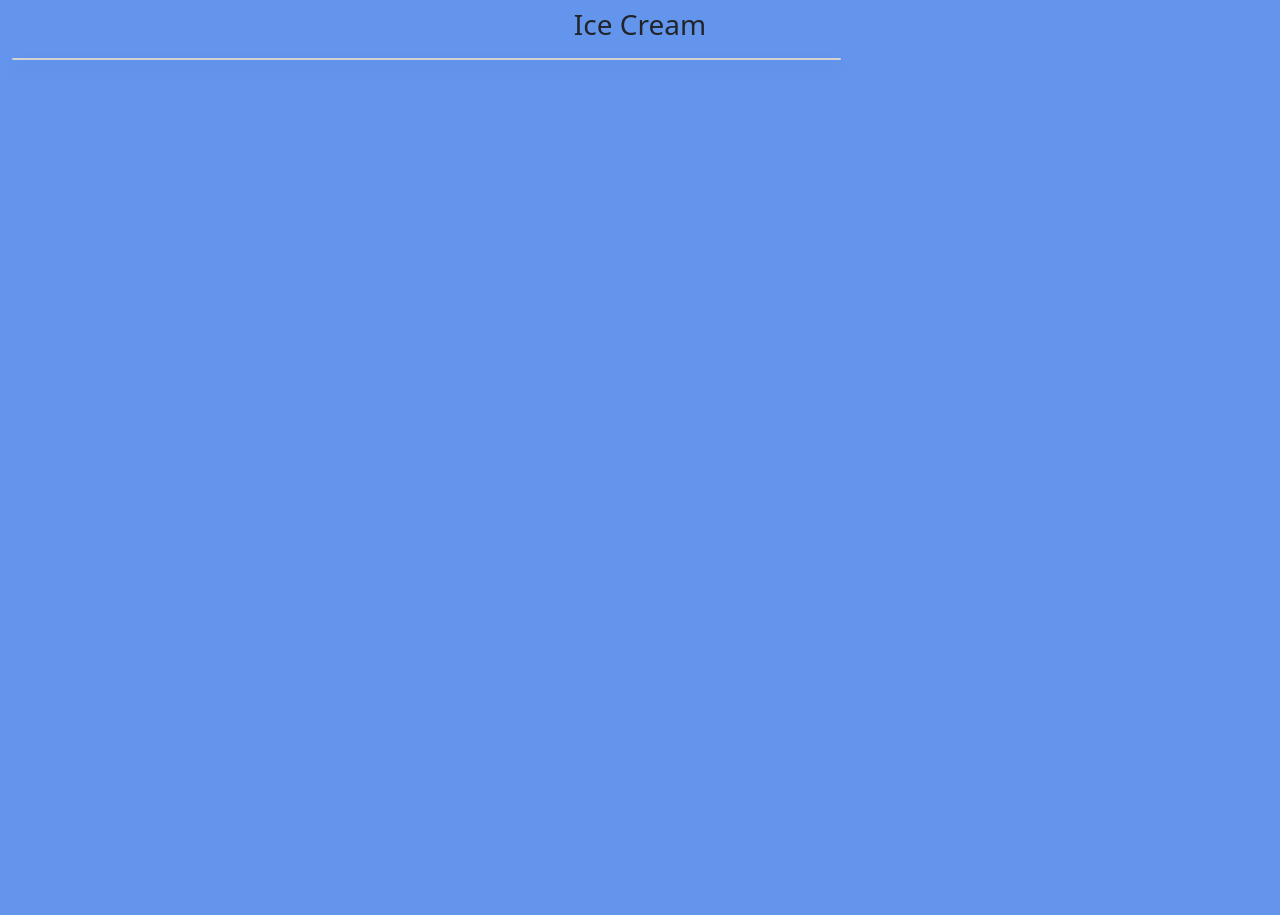
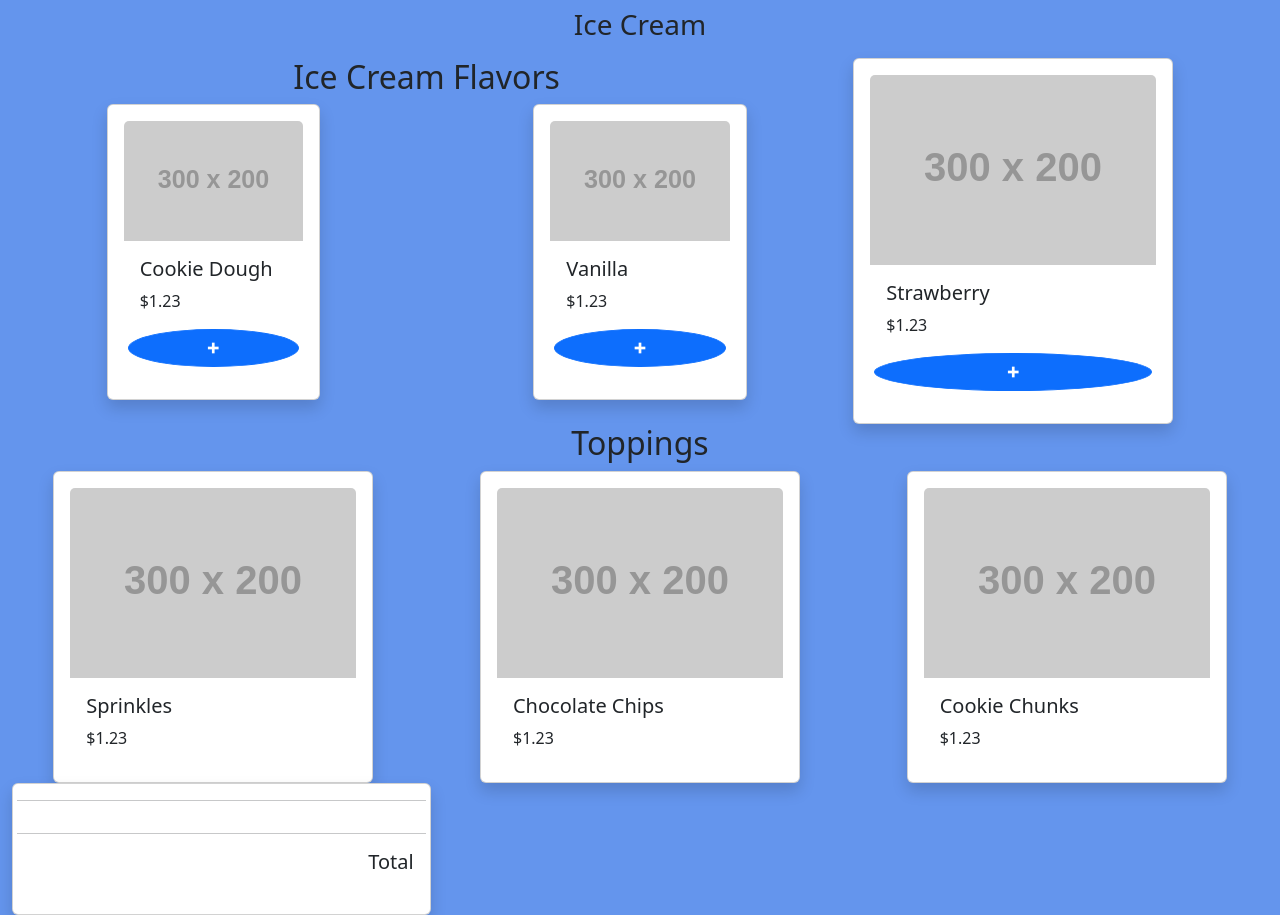
Before and after one commit to masonspacestation/ice-cream-shop, a plain HTML site: page index.html in a window 1280 px wide. Before the commit the page ends 800 px from the top, so only its background shows below. Drawn offline with nearby package versions, Linux system fonts and the light colour scheme; placeholder pictures from the web are drawn by us.

Commit message:
functional except for removing items

```diff
--- a/app.js
+++ b/app.js
@@ -1,4 +1,5 @@
 console.log("🍨")
+
 
 let iceCream = [{
   name: 'Cookie Dough',
@@ -31,3 +32,66 @@ let toppings = [{
   price: .5,
   quantity: 0
 }]
+
+
+
+// NOTE finds and increments (deprecated findIceCream)
+// function findIceCream(flavor) {
+//   for (let i = 0; i < iceCream.length; i++) {
+//     let iceCreamFlavor = iceCream[i]
+
+//     if (iceCreamFlavor.name == flavor) {
+//       iceCreamFlavor.quantity += 1
+//       console.log("1️⃣", iceCreamFlavor.name, iceCreamFlavor.quantity)
+//     }
+
+//   }
+//   drawCart()
+// }
+
+function addIceCream(flavor) {
+  for (let i = 0; i < iceCream.length; i++) {
+    let iceCreamFlavor = iceCream[i]
+
+    if (iceCreamFlavor.name == flavor) {
+      iceCreamFlavor.quantity += 1
+      console.log("1️⃣", iceCreamFlavor.name, iceCreamFlavor.quantity)
+    }
+
+  }
+  drawCart()
+}
+
+function drawCart() {
+
+  let order = ''
+  let cartTotal = 0
+
+  for (let i = 0; i < iceCream.length; i++) {
+    let iceCreamFlavor = iceCream[i]
+    if (iceCreamFlavor.quantity > 0) {
+
+      order +=
+        `<p class="bold">${iceCreamFlavor.name} <button class="text-right" onclick="removeItems(${iceCreamFlavor.name})"><i class="mdi mdi-delete-circle "></i></button></p>
+        <p>x ${(iceCreamFlavor.quantity).toFixed(2)} cost is <i class="mdi mdi-currency-usd"></i>${(iceCreamFlavor.price * iceCreamFlavor.quantity).toFixed(2)}</p>`
+
+
+      cartTotal += (iceCreamFlavor.quantity * iceCreamFlavor.price)
+      console.log("2️⃣", cartTotal);
+    }
+
+    let orderContents = document.getElementById("orderContents")
+    orderContents.innerHTML = `${order}`
+
+    let totalCart = document.getElementById("totalCart")
+    totalCart.innerHTML = `${cartTotal}`
+
+  }
+
+
+}
+
+function removeItems(removed) {
+
+  console.log("removed", removed)
+}
--- a/index.html
+++ b/index.html
@@ -27,14 +27,96 @@
       <!-- SECTION shop items -->
       <div class="col-8">
 
-        <!-- STUB first card -->
-        <div class="card shadow">
+        <!-- STUB flavors -->
+        <section class="row align-items-center justify-content-around">
+          <h2 class="text-center">Ice Cream Flavors</h2>
+          <!-- STUB flavor 1 -->
+          <div class="col-3 card shadow p-3">
+            <img src="//placehold.it/300x200" alt="" class="card-img-top">
+            <div class="card-body">
+              <h5 class="card-title">Cookie Dough</h5>
+              <p class="card-text">$1.23</p>
+              <div class="row text-end">
+                <button class=" btn btn-primary btn-circle"><i class="mdi mdi-plus-thick"
+                    onclick="addIceCream('Cookie Dough')"></i></button>
+              </div>
+            </div>
+          </div>
 
+          <!-- STUB flavor 2 -->
+          <div class="col-3 card shadow p-3">
+            <img src="//placehold.it/300x200" alt="" class="card-img-top">
+            <div class="card-body">
+              <h5 class="card-title">Vanilla</h5>
+              <p class="card-text">$1.23</p>
+              <div class="row text-end">
+                <button class=" btn btn-primary btn-circle"><i class="mdi mdi-plus-thick"
+                    onclick="addIceCream('Vanilla')"></i></button>
+              </div>
+            </div>
+          </div>
+      </div>
+
+      <!-- STUB flavor 3 -->
+      <div class="col-3 card shadow p-3">
+        <img src="//placehold.it/300x200" alt="" class="card-img-top">
+        <div class="card-body">
+          <h5 class="card-title">Strawberry</h5>
+          <p class="card-text">$1.23</p>
+          <div class="row text-end">
+            <button class=" btn btn-primary btn-circle"><i class="mdi mdi-plus-thick"
+                onclick="addIceCream('Strawberry')"></i></button>
+          </div>
         </div>
       </div>
-      <div class="col-4">
 
+    </section>
+
+    <!-- STUB toppings -->
+    <section class="row align-items-center justify-content-around mt-6">
+      <h2 class="text-center">Toppings</h2>
+      <!-- STUB toppings 1 -->
+      <div class="col-3 card shadow p-3">
+        <img src="//placehold.it/300x200" alt="" class="card-img-top">
+        <div class="card-body">
+          <h5 class="card-title">Sprinkles</h5>
+          <p class="card-text">$1.23</p>
+        </div>
       </div>
+
+      <!-- STUB toppings 2 -->
+      <div class="col-3 card shadow p-3">
+        <img src="//placehold.it/300x200" alt="" class="card-img-top">
+        <div class="card-body">
+          <h5 class="card-title">Chocolate Chips</h5>
+          <p class="card-text">$1.23</p>
+        </div>
+      </div>
+
+      <!-- STUB toppings 3 -->
+      <div class="col-3 card shadow p-3">
+        <img src="//placehold.it/300x200" alt="" class="card-img-top">
+        <div class="card-body">
+          <h5 class="card-title">Cookie Chunks</h5>
+          <p class="card-text">$1.23</p>
+        </div>
+      </div>
+
+    </section>
+    </div>
+
+    <!-- SECTION checkout -->
+    <div class="col-4">
+      <div class="card shadow">
+        <div class="card-body row">
+          <hr>
+          <p id="orderContents"></p>
+          <hr>
+          <h5 class="bold text-end">Total</h5>
+          <p id="totalCart"></p>
+        </div>
+      </div>
+    </div>
     </section>
   </main>
 
--- a/style.css
+++ b/style.css
@@ -1,3 +1,12 @@
 body {
   background-color: cornflowerblue;
 }
+
+.card img {
+  max-width: 100%;
+  object-fit: cover;
+}
+
+.btn-circle {
+  border-radius: 100%;
+}
```
